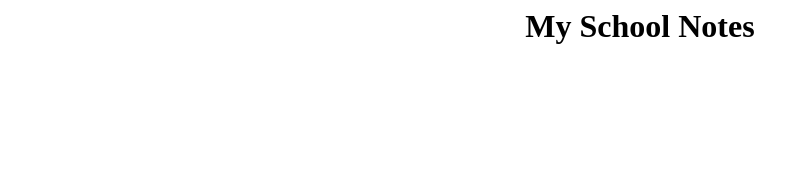
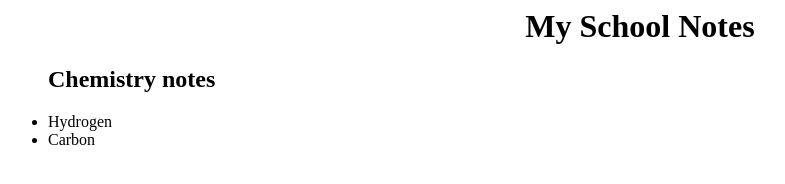
Before and after one commit to Garrisonrp/myWebsite, a plain HTML site: page Index.html in a window 1280 px wide. Shown: the whole page, without its empty margins (0-785 px from the left). Drawn offline with Linux system fonts and the light colour scheme.

Commit message:
added notes

```diff
--- a/Index.html
+++ b/Index.html
@@ -4,5 +4,13 @@
 </head>
 <body>
     <h1><center>My School Notes</center></h1>
+  <ul>
+    <h2>
+      Chemistry notes
+    </h2>
+    <li>Hydrogen</li>
+    <li>Carbon</li>
+  </ul>
 </body>
+
 </html>
```
